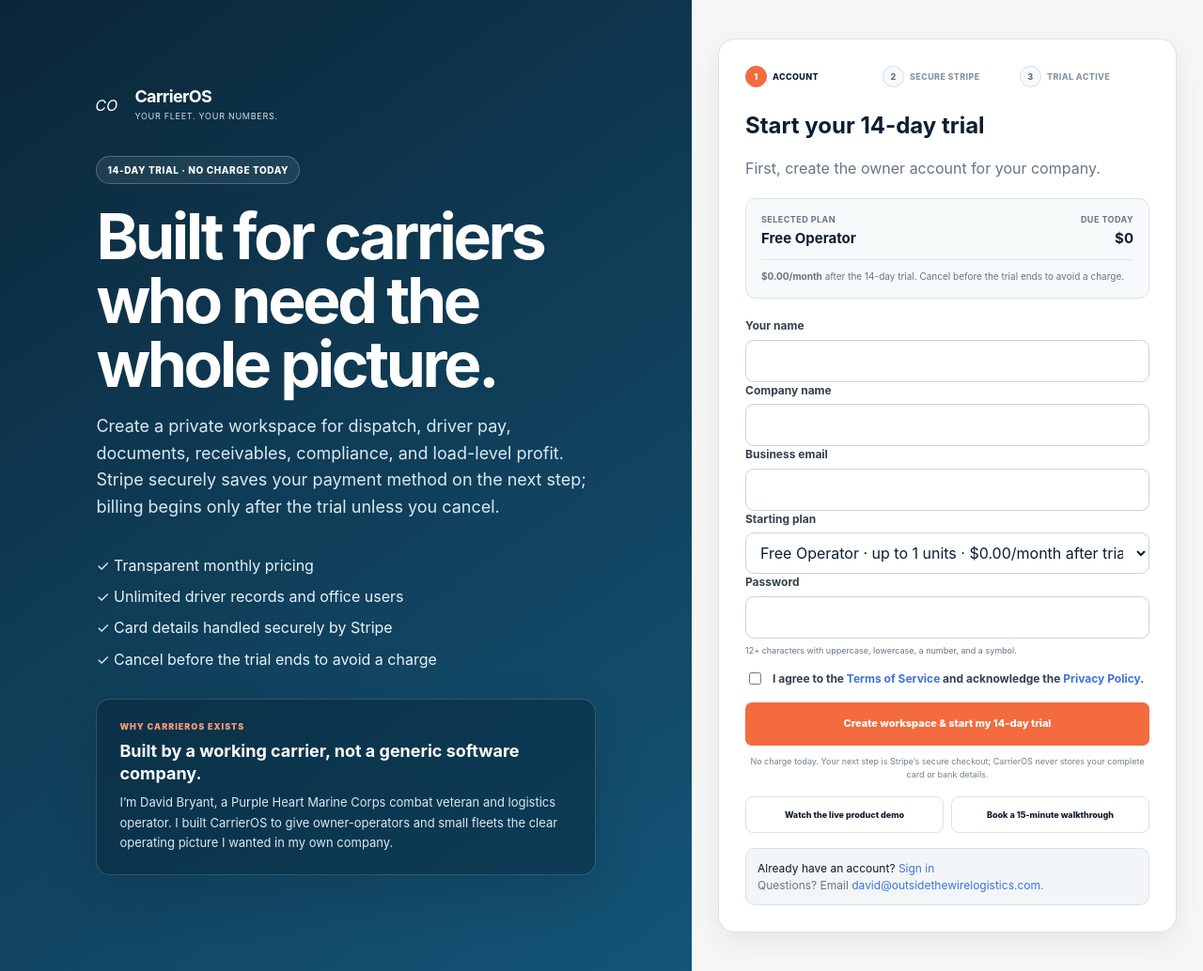
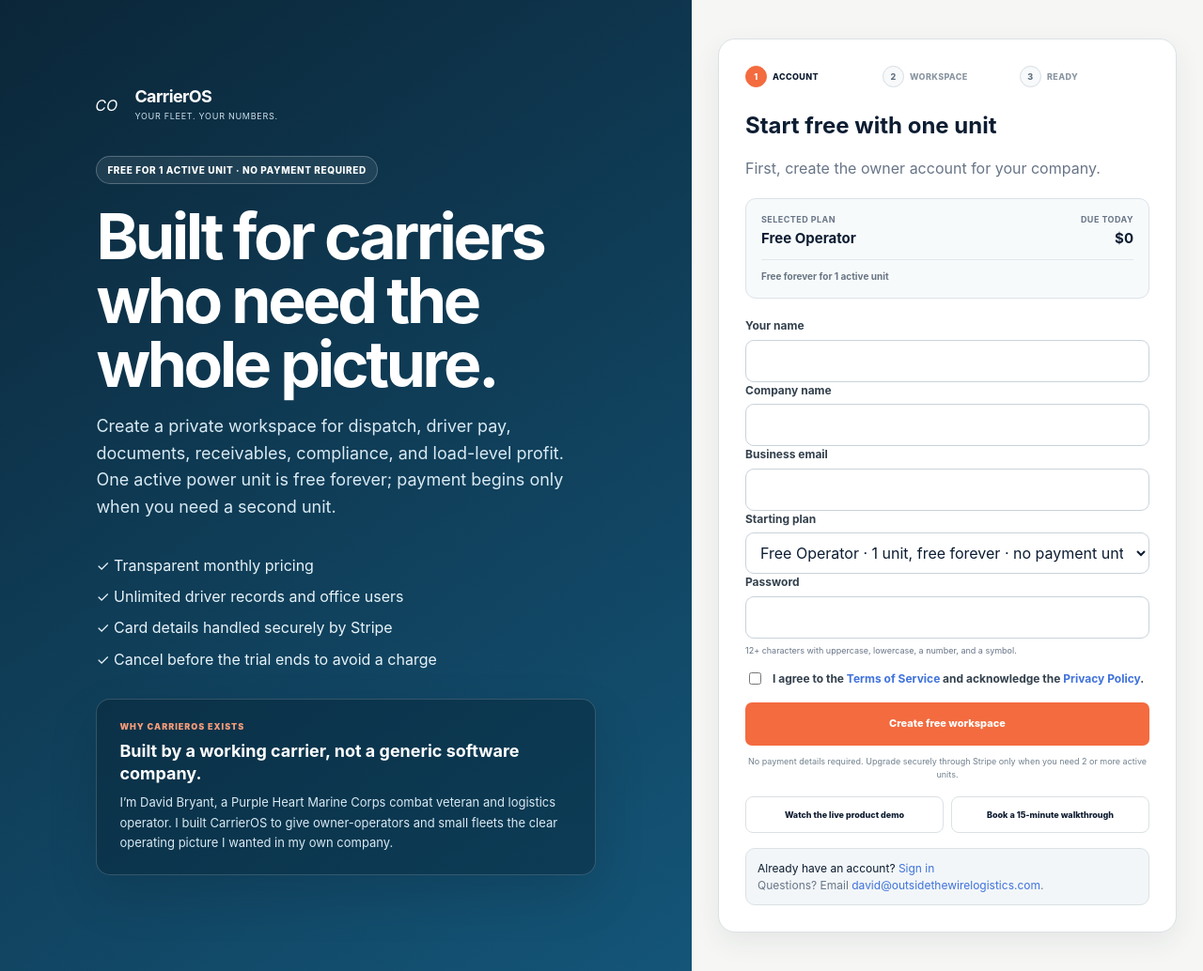
Before and after one commit to DavidOTW/CarrierOS, a FastAPI app: page /signup?plan=free_operator in a window 1280 px wide. Shown: the whole page at 94% size. Run offline with FastAPI, Linux system fonts and the light colour scheme.

Commit message:
Explain free one-unit pricing

```diff
--- a/app/templates/signup.html
+++ b/app/templates/signup.html
@@ -1,12 +1,12 @@
-{% extends "base.html" %}{% block title %}Start your trial &middot; CarrierOS{% endblock %}
+{% extends "base.html" %}{% block title %}Create your CarrierOS workspace{% endblock %}
 {% block content %}
 <span hidden data-analytics-event="view_signup" data-analytics-plan="{{ selected_plan }}"></span>
 <div class="login-page">
   <section class="login-hero signup-hero">
     <div class="brand" style="border:0;padding:0;margin-bottom:32px"><div class="brand-mark">CO</div><div><strong>CarrierOS</strong><small style="color:#cae0eb">Your fleet. Your numbers.</small></div></div>
-    <span class="signup-no-charge">14-day trial &middot; No charge today</span>
+    <span class="signup-no-charge">{% if selected_plan == 'free_operator' %}Free for 1 active unit &middot; No payment required{% else %}14-day trial &middot; No charge today{% endif %}</span>
     <h1>Built for carriers who need the whole picture.</h1>
-    <p>Create a private workspace for dispatch, driver pay, documents, receivables, compliance, and load-level profit. Stripe securely saves your payment method on the next step; billing begins only after the trial unless you cancel.</p>
+    <p>Create a private workspace for dispatch, driver pay, documents, receivables, compliance, and load-level profit. {% if selected_plan == 'free_operator' %}One active power unit is free forever; payment begins only when you need a second unit.{% else %}Stripe securely saves your payment method on the next step; billing begins only after the trial unless you cancel.{% endif %}</p>
     <div class="login-bullets">
       <span>&check; Transparent monthly pricing</span>
       <span>&check; Unlimited driver records and office users</span>
@@ -20,26 +20,26 @@
     </aside>
   </section>
   <section class="login-panel"><div class="login-card">
-    <ol class="signup-steps" aria-label="Trial setup progress"><li class="active"><span>1</span>Account</li><li><span>2</span>Secure Stripe</li><li><span>3</span>Trial active</li></ol>
-    <h2>Start your 14-day trial</h2><p class="muted">First, create the owner account for your company.</p>
+    <ol class="signup-steps" aria-label="Workspace setup progress"><li class="active"><span>1</span>Account</li><li><span>2</span>{% if selected_plan == 'free_operator' %}Workspace{% else %}Secure Stripe{% endif %}</li><li><span>3</span>{% if selected_plan == 'free_operator' %}Ready{% else %}Trial active{% endif %}</li></ol>
+    <h2>{% if selected_plan == 'free_operator' %}Start free with one unit{% else %}Start your 14-day trial{% endif %}</h2><p class="muted">First, create the owner account for your company.</p>
     {% if error %}<div class="notice bad">{{ error }}</div>{% endif %}
     {% if referral_partner %}<div class="notice good"><strong>Referral applied.</strong> Your account was referred by {{ referral_partner.display_name }}. Their recurring referral credit does not increase your subscription price.</div>{% endif %}
     {% set values = values or {} %}
     <div class="signup-plan-summary" aria-live="polite">
       <div><span>Selected plan</span><strong data-signup-plan-name>{{ plans[selected_plan].name }}</strong></div>
       <div><span>Due today</span><strong>$0</strong></div>
-      <p><b data-signup-plan-price>{{ money(plans[selected_plan].price) }}/month</b> after the 14-day trial. Cancel before the trial ends to avoid a charge.</p>
+      <p><b data-signup-plan-price>{% if selected_plan == 'free_operator' %}Free forever for 1 active unit{% else %}{{ money(plans[selected_plan].price) }}/month after the 14-day trial. Cancel before the trial ends to avoid a charge.{% endif %}</b></p>
     </div>
     <form method="post" action="/signup" data-signup-form>
       {% if referral_code %}<input type="hidden" name="referral_code" value="{{ referral_code }}">{% endif %}
       <div class="field"><label for="signup-full-name">Your name</label><input id="signup-full-name" name="full_name" value="{{ values.full_name or '' }}" autocomplete="name" required></div>
       <div class="field"><label for="signup-company">Company name</label><input id="signup-company" name="company_name" value="{{ values.company_name or '' }}" autocomplete="organization" required></div>
       <div class="field"><label for="signup-email">Business email</label><input id="signup-email" type="email" name="email" value="{{ values.email or '' }}" autocomplete="email" required></div>
-      <div class="field"><label for="signup-plan">Starting plan</label><select id="signup-plan" name="plan">{% for code, plan in plans.items() %}<option value="{{ code }}" data-plan-name="{{ plan.name }}" data-plan-price="{{ money(plan.price) }}" {% if code == selected_plan %}selected{% endif %}>{{ plan.name }} &middot; {% if plan.units == 0 %}startup planning, 0 units{% else %}up to {{ plan.units }} units{% endif %} &middot; {{ money(plan.price) }}/month after trial</option>{% endfor %}</select></div>
+      <div class="field"><label for="signup-plan">Starting plan</label><select id="signup-plan" name="plan">{% for code, plan in plans.items() %}<option value="{{ code }}" data-plan-name="{{ plan.name }}" data-plan-price="{{ money(plan.price) }}" data-plan-free="{{ 'true' if code == 'free_operator' else 'false' }}" {% if code == selected_plan %}selected{% endif %}>{{ plan.name }} &middot; {% if code == 'free_operator' %}1 unit, free forever{% elif plan.units == 0 %}startup planning, 0 units{% else %}up to {{ plan.units }} units{% endif %} &middot; {% if code == 'free_operator' %}no payment until 2+ units{% else %}{{ money(plan.price) }}/month after trial{% endif %}</option>{% endfor %}</select></div>
       <div class="field"><label for="signup-password">Password</label><input id="signup-password" type="password" name="password" autocomplete="new-password" minlength="12" required><small>12+ characters with uppercase, lowercase, a number, and a symbol.</small></div>
       <div class="field inline" style="margin-top:14px"><input id="accepted_terms" type="checkbox" name="accepted_terms" required><label for="accepted_terms">I agree to the <a href="/terms" target="_blank" rel="noopener">Terms of Service</a> and acknowledge the <a href="/privacy" target="_blank" rel="noopener">Privacy Policy</a>.</label></div>
-      <div class="form-actions"><button class="btn btn-primary signup-submit" type="submit">Create workspace &amp; start my 14-day trial</button></div>
-      <p class="signup-security">No charge today. Your next step is Stripe&rsquo;s secure checkout; CarrierOS never stores your complete card or bank details.</p>
+      <div class="form-actions"><button class="btn btn-primary signup-submit" type="submit">{% if selected_plan == 'free_operator' %}Create free workspace{% else %}Create workspace &amp; start my 14-day trial{% endif %}</button></div>
+      <p class="signup-security">{% if selected_plan == 'free_operator' %}No payment details required. Upgrade securely through Stripe only when you need 2 or more active units.{% else %}No charge today. Your next step is Stripe&rsquo;s secure checkout; CarrierOS never stores your complete card or bank details.{% endif %}</p>
     </form>
     <div class="signup-help">
       <a href="/demo" data-analytics-location="signup_help">Watch the live product demo</a>
@@ -60,7 +60,7 @@
       const option = planSelect.selectedOptions[0];
       if (!option) return;
       planName.textContent = option.dataset.planName || option.textContent;
-      planPrice.textContent = `${option.dataset.planPrice || ''}/month`;
+      planPrice.textContent = option.dataset.planFree === 'true' ? 'Free forever for 1 active unit' : `${option.dataset.planPrice || ''}/month after trial`;
       if (track) {
         window.carrierAnalytics?.track('plan_selected', {
           plan: option.value || 'unspecified'
```
